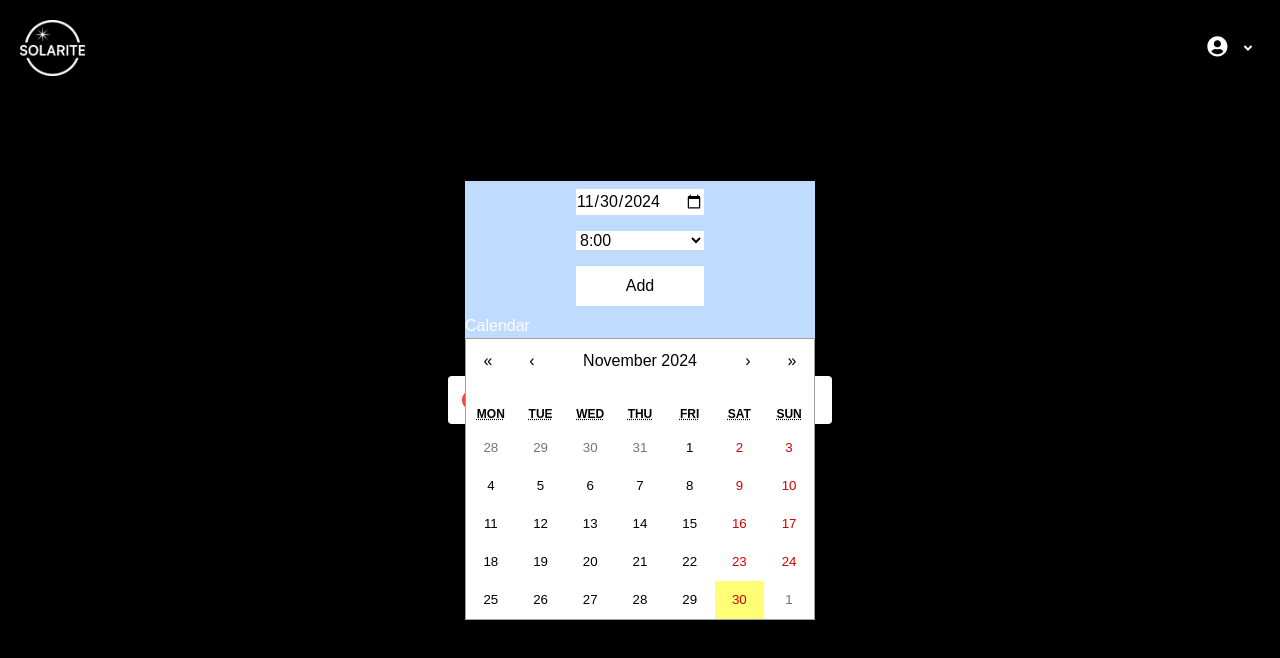
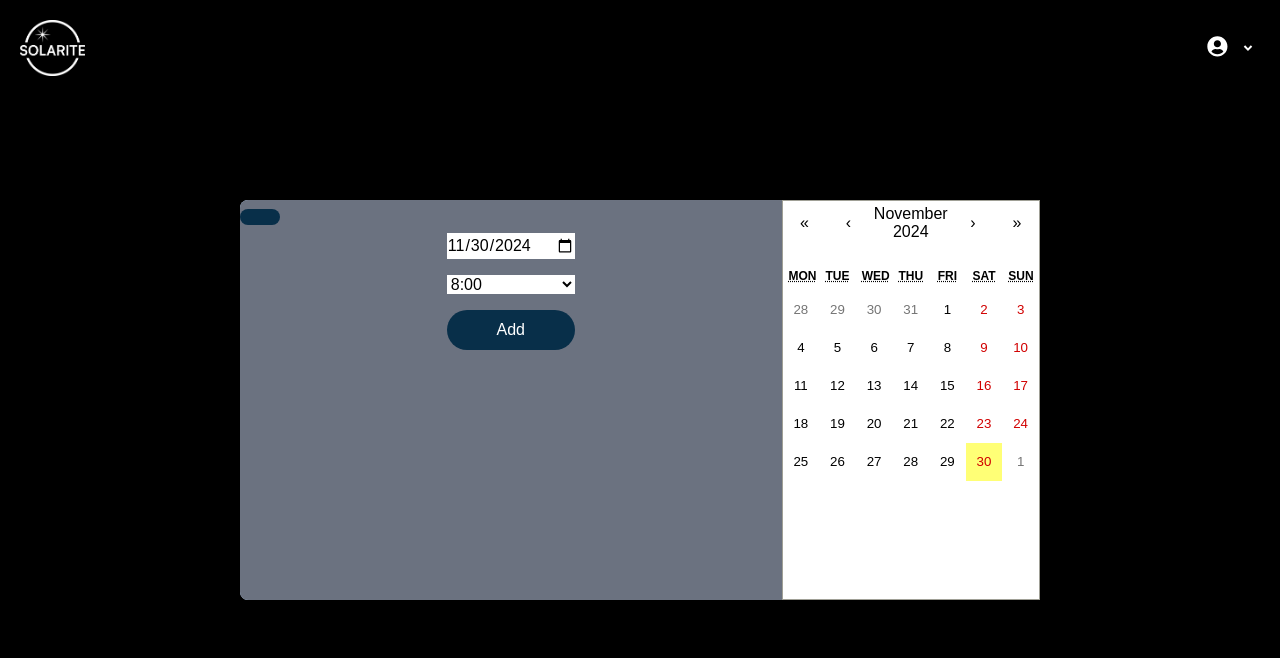
Before and after one commit to chingu-voyages/v52-tier2-team-25, a React (Vite) app in the folder solarite/: page /userPage in a window 1280 px wide. Shown: the top 658 px of the page. Built offline with nearby package versions, Linux system fonts and the light colour scheme; a web font is replaced by a local one.

Commit message:
moved the calender to its own file

```diff
--- a/solarite/src/pages/UserPage/ui/AppointmentSetter.jsx
+++ b/solarite/src/pages/UserPage/ui/AppointmentSetter.jsx
@@ -1,10 +1,11 @@
 import { useState, useEffect } from "react";
 import { supabase } from "@/services/supabase";
-import Calendar from 'react-calendar';
-import 'react-calendar/dist/Calendar.css';
+import Calendar from "react-calendar";
+import "react-calendar/dist/Calendar.css";
+import { Button } from "@/components/Button";
 
 export function AppointmentSetter() {
-  const [date, setDate] = useState(new Date().toISOString().split('T')[0]);
+  const [date, setDate] = useState(new Date().toISOString().split("T")[0]);
   const [time, setTime] = useState();
   const [appointments, setAppointments] = useState([]);
   const [userId, setUserId] = useState(null);
@@ -16,7 +17,10 @@ export function AppointmentSetter() {
 
   // Fetch user appointments
   const getUserAppointments = async () => {
-    const { data: { user }, error: userError } = await supabase.auth.getUser();
+    const {
+      data: { user },
+      error: userError,
+    } = await supabase.auth.getUser();
 
     if (userError) {
       console.error("Error:", userError.message);
@@ -37,9 +41,11 @@ export function AppointmentSetter() {
     }
   };
 
-  //check the date of the callender and the appointmens on supabase
+  //check the date of the calendar and the appointmens on supabase
   const getAppointmentByDate = (date) => {
-    return appointments.find(app => app.appointment_date === date.toISOString().split('T')[0]);
+    return appointments.find(
+      (app) => app.appointment_date === date.toISOString().split("T")[0]
+    );
   };
 
   //single or double click
@@ -53,10 +59,12 @@ export function AppointmentSetter() {
       setClickTimeout(null);
       deleteAppointment(date);
     } else {
-      setClickTimeout(setTimeout(() => {
+      setClickTimeout(
+        setTimeout(() => {
           alert(`Appointment time: ${appointment.appointment_time}`);
           setClickTimeout(null);
-      }, 300));  //to do the double click
+        }, 300)
+      ); //to do the double click
     }
   };
 
@@ -68,7 +76,7 @@ export function AppointmentSetter() {
         .from("appointment")
         .delete()
         .eq("user_id", userId)
-        .eq("appointment_date", date.toISOString().split('T')[0]);
+        .eq("appointment_date", date.toISOString().split("T")[0]);
 
       if (error) {
         console.error("Error:", error.message);
@@ -81,7 +89,10 @@ export function AppointmentSetter() {
 
   // Add appointment
   const addAppointment = async () => {
-    const { data: { user }, error: userError } = await supabase.auth.getUser();
+    const {
+      data: { user },
+      error: userError,
+    } = await supabase.auth.getUser();
 
     if (userError) {
       console.error("Erro:", userError.message);
@@ -93,7 +104,7 @@ export function AppointmentSetter() {
         user_id: user.id,
         appointment_date: date,
         appointment_time: time,
-        admin_id: null
+        admin_id: null,
       },
     ]);
 
@@ -106,15 +117,21 @@ export function AppointmentSetter() {
   };
 
   return (
-    <div className="bg-blue-200 absolute">
-      <div className='flex flex-col gap-4 w-36 m-auto p-2'>
+    <div className="flex bg-blue-200 rounded-lg absolute w-[50rem] h-[25rem]">
+      <div className="bg-gray-500 rounded-l-lg w-full">
+        <Button />
+        <div className="flex flex-col gap-4 w-36 m-auto p-2">
           <input
             type="date"
             value={date}
             onChange={(e) => setDate(e.target.value)}
             className="bg-white"
           />
-        <select value={time} onChange={(e) => setTime(e.target.value)} className="bg-white">
+          <select
+            value={time}
+            onChange={(e) => setTime(e.target.value)}
+            className="bg-white"
+          >
             {Array.from({ length: 10 }, (_, i) => {
               const hour = 8 + i;
               return (
@@ -124,17 +141,19 @@ export function AppointmentSetter() {
               );
             })}
           </select>
-        <button onClick={addAppointment} className="bg-white p-2">Add</button>
+          <Button label="Add" onClick={addAppointment}/>
+        </div>
       </div>
 
-      <h2 className='text-white'>Calendar</h2>
       <Calendar
         className="custom-calendar"
         onClickDay={handleDateClick}
         tileClassName={({ date }) => {
           const appointment = getAppointmentByDate(date);
           if (appointment) {
-            return appointment.admin_id ? 'highlight-green' : 'highlight-yellow';
+            return appointment.admin_id
+              ? "highlight-green"
+              : "highlight-yellow";
           }
           return null;
         }}
```
Lines whose indentation alone changed are shown as unchanged.
